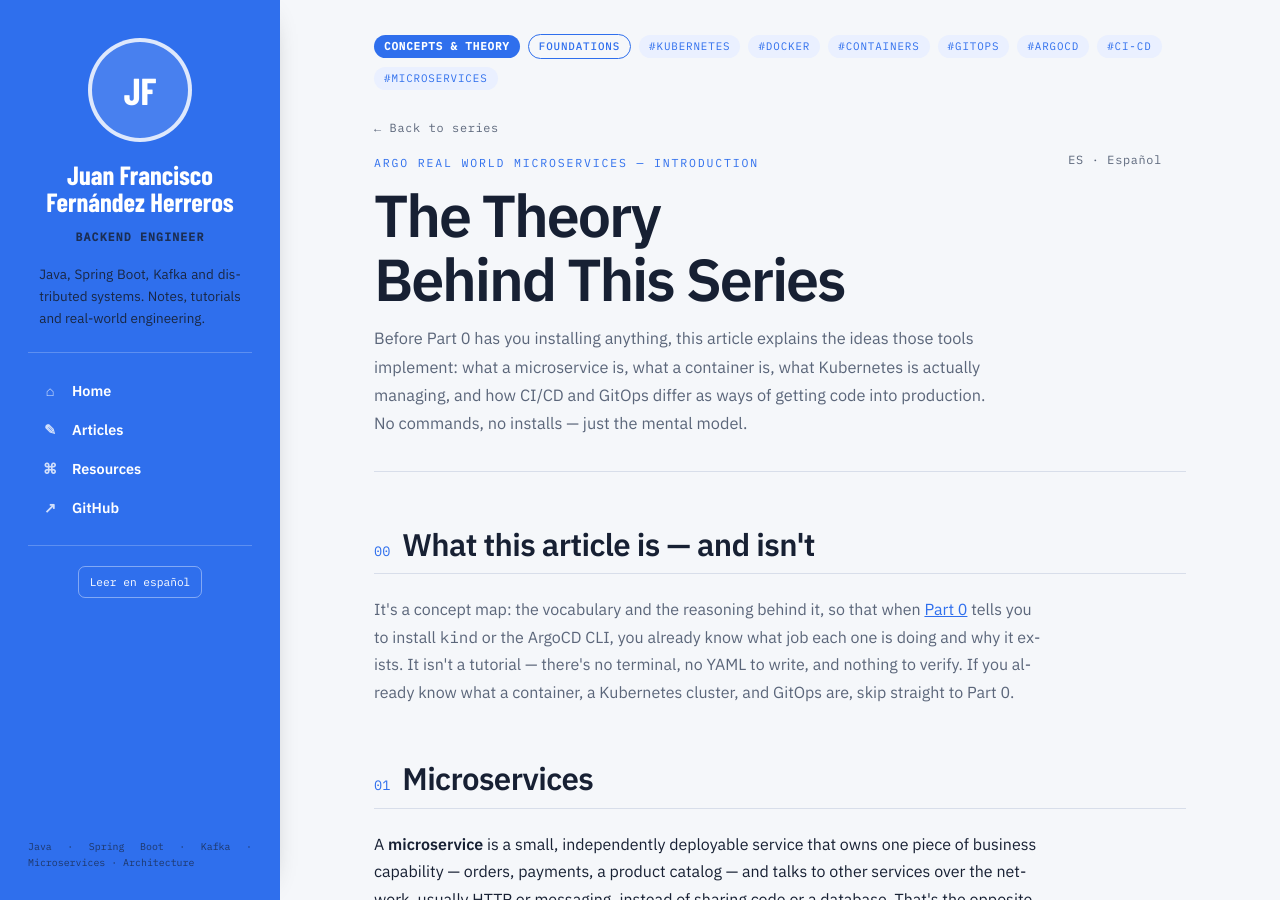
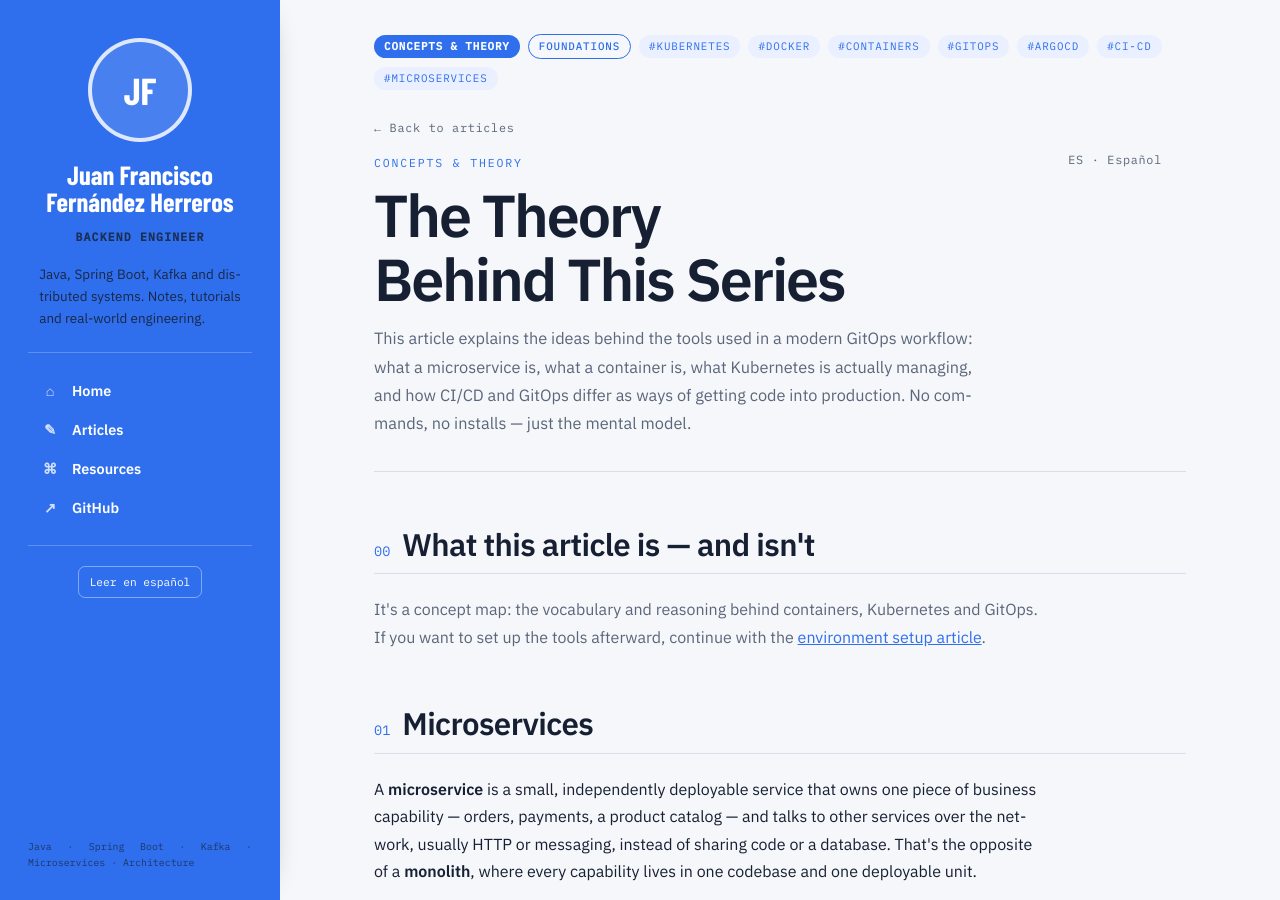
Before and after one commit to juanfranciscofernandezherreros/juanfranciscofernandezherreros.github.io, a Jekyll site: the page built from pages/introduction.html, in a window 1280 px wide and 900 px high. Built offline with Jekyll 4.4.1, drawn with Linux system fonts in a browser that asks for light colours; some of the changed text lies outside the part shown.

Commit message:
Make introduction standalone from former course

```diff
--- a/pages/introduction.html
+++ b/pages/introduction.html
@@ -1,15 +1,14 @@
 ---
 layout: "article"
-title: "Introduction — The Theory Behind This Series"
+title: "Introduction — Microservices, Kubernetes, CI/CD and GitOps"
 description: "A theory-only primer on microservices, containers, Kubernetes, CI/CD, GitOps, and ArgoCD — what each concept means and how they fit together, with no installs and no commands."
-og_title: "Introduction — Argo Real World Microservices"
+og_title: "Introduction — Microservices, Kubernetes, CI/CD and GitOps"
 og_description: "A theory-only primer on microservices, containers, Kubernetes, CI/CD, GitOps, and ArgoCD — what each concept means and how they fit together, with no installs and no commands."
-twitter_title: "Introduction — Argo Real World Microservices"
-twitter_description: "The theory behind the series, before any command touches a terminal."
+twitter_title: "Introduction — Microservices, Kubernetes, CI/CD and GitOps"
+twitter_description: "A theory-first guide to microservices, containers, Kubernetes, CI/CD and GitOps."
 permalink: "/argo-real-world-microservices/introduction/"
 lang: "en"
 lang_url: "/argo-real-world-microservices/introduction/es/"
-series: "Argo Real World Microservices"
 categories: ["Concepts & Theory"]
 subcategories: ["Foundations"]
 tags: ["kubernetes","docker","containers","gitops","argocd","ci-cd","microservices"]
@@ -221,16 +220,16 @@ reading_minutes: 8
 <div class="sheet">
 
   <div class="titleblock">
-    <p class="back-link"><a href="../../">← Back to series</a></p>
+    <p class="back-link"><a href="/">← Back to articles</a></p>
     <p class="lang-switch"><a href="es/">ES · Español</a></p>
-    <p class="eyebrow">Argo Real World Microservices — Introduction</p>
+    <p class="eyebrow">Concepts &amp; Theory</p>
     <h1>The Theory Behind This Series</h1>
-    <p class="lede">Before Part 0 has you installing anything, this article explains the ideas those tools implement: what a microservice is, what a container is, what Kubernetes is actually managing, and how CI/CD and GitOps differ as ways of getting code into production. No commands, no installs — just the mental model.</p>
+    <p class="lede">This article explains the ideas behind the tools used in a modern GitOps workflow: what a microservice is, what a container is, what Kubernetes is actually managing, and how CI/CD and GitOps differ as ways of getting code into production. No commands, no installs — just the mental model.</p>
   </div>
 
   <section id="what">
     <div class="section-head"><span class="num">00</span><h2>What this article is — and isn't</h2></div>
-    <p class="muted">It's a concept map: the vocabulary and the reasoning behind it, so that when <a href="../part-0/before-you-begin/">Part 0</a> tells you to install <code class="mono">kind</code> or the ArgoCD CLI, you already know what job each one is doing and why it exists. It isn't a tutorial — there's no terminal, no YAML to write, and nothing to verify. If you already know what a container, a Kubernetes cluster, and GitOps are, skip straight to Part 0.</p>
+    <p class="muted">It's a concept map: the vocabulary and reasoning behind containers, Kubernetes and GitOps. If you want to set up the tools afterward, continue with the <a href="../part-0/before-you-begin/">environment setup article</a>.</p>
   </section>
 
   <section id="microservices">
@@ -344,7 +343,7 @@ reading_minutes: 8
       <div class="next-item">
         <span class="mark">→</span>
         <div>
-          <h4>Continue to Part 0</h4>
+          <h4>Continue with environment setup</h4>
           <p><a href="../part-0/before-you-begin/">Before You Begin</a> — install the tools this article talked about: Docker, kind, kubectl, and the ArgoCD CLI, plus how to confirm each one works.</p>
         </div>
       </div>
```
